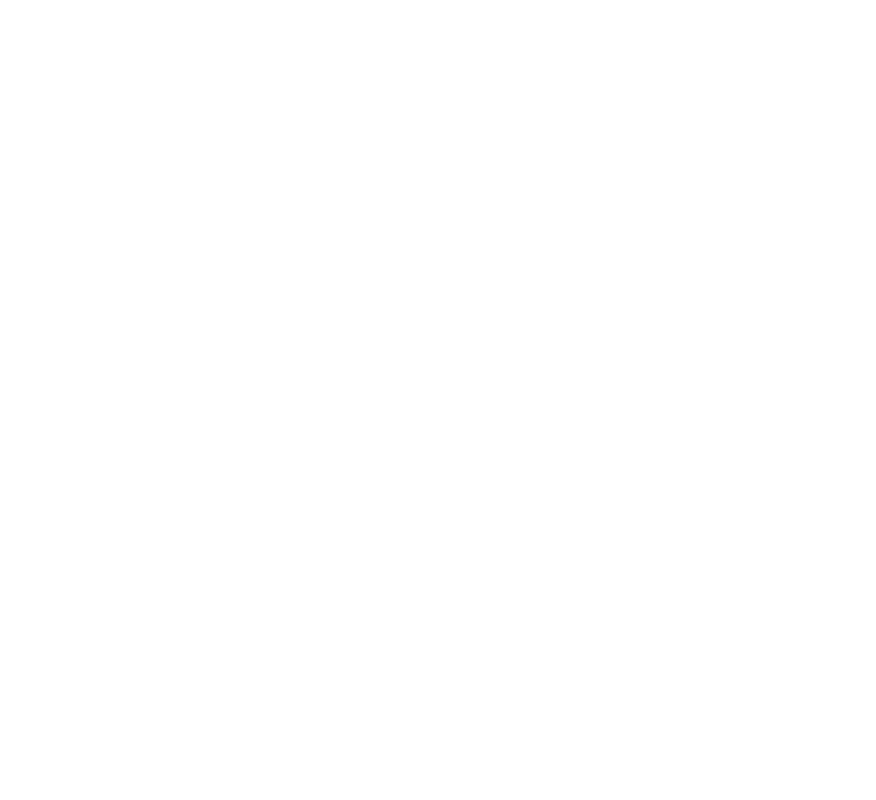
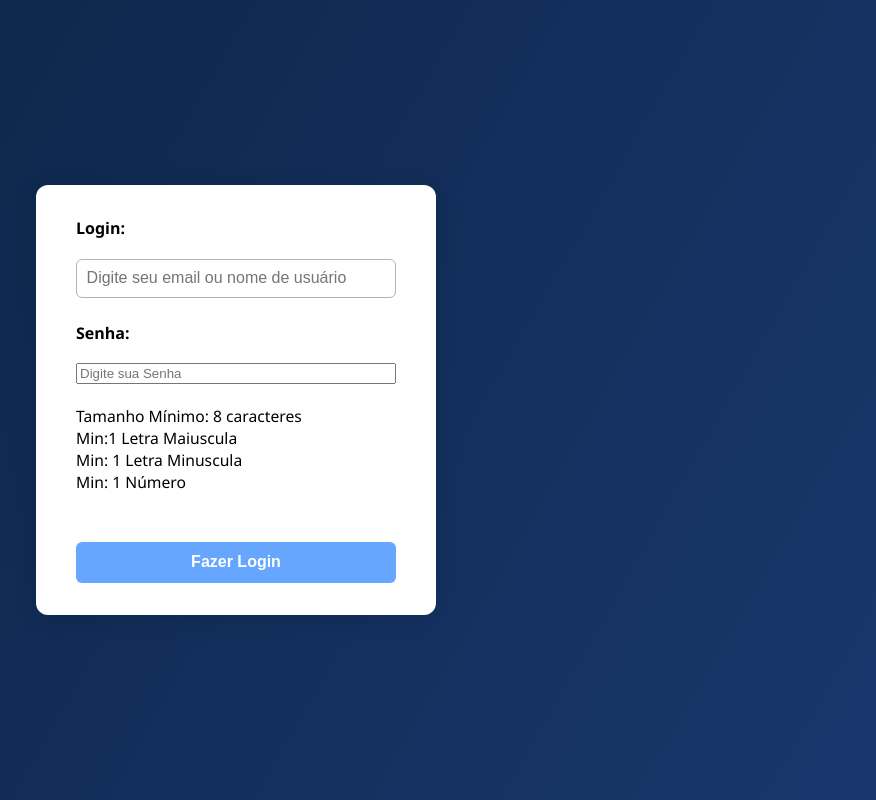
Before and after one commit to meirelesDiogo/ComplementarJS, a plain HTML site: page senha/index.html in a window 1280 px wide. Shown: the whole page, without its empty margins (404-1280 px from the left). Drawn offline with Linux system fonts and the light colour scheme.

Commit message:
projeto finalizado

```diff
--- a/imc/index.html
+++ b/imc/index.html
@@ -23,38 +23,6 @@
 
     </div>
 
-    <script>
-
-        function calculaIMC(){
-            let inputP = document.getElementById("peso");
-            let peso = inputP.value
-
-            let inputA = document.getElementById("altura");
-            let altura = inputA.value
-
-
-            let imc = peso / (altura * altura);
-
-            if (imc <= 18.5) {
-                document.getElementById("mensagem").textContent = "Cuidado! Você está abaixo do peso";
-            }
-            else if (imc > 18.5 && imc <= 24.9) {
-                document.getElementById("mensagem").textContent = "Peso Normal";
-            }
-            else if (imc >= 25 && imc <= 29.9) {
-                document.getElementById("mensagem").textContent = "Sobre Peso";
-            }
-            else if (imc >= 30 && imc <= 34.9) {
-                document.getElementById("mensagem").textContent = "Obesidade Grau 1";
-            }
-            else if (imc >= 35 && imc <= 39.9) {
-                document.getElementById("mensagem").textContent = "Obesidade Grau 2";
-            }
-            else if (imc >= 40) {
-                document.getElementById("mensagem").textContent = "Obesidade Grau 3 (Grave)";
-            }
-        }
-
-    </script>
+<script src="script.js"></script>
 </body>
 </html>
--- a/senha/index.html
+++ b/senha/index.html
@@ -0,0 +1,34 @@
+<!DOCTYPE html>
+<html lang="en">
+
+<head>
+    <meta charset="UTF-8">
+    <meta name="viewport" content="width=device-width, initial-scale=1.0">
+    <title>Document</title>
+    <link rel="stylesheet" href="styles.css">
+</head>
+
+<body>
+    <form action="#">
+        <label for="Login">Login:</label>
+        <input type="text" id="login" required placeholder="Digite seu email ou nome de usuário">
+        <label for="Senha">Senha:</label>
+        <input type="password" id="senha" required placeholder="Digite sua Senha">
+        <p>Tamanho Mínimo: 8 caracteres <br>
+        Min:1 Letra Maiuscula <br>
+    Min: 1 Letra Minuscula
+<br>
+Min: 1 Número</p>
+        <p id="mensagem"></p>
+        <button type="button" id="botao">Fazer Login</button>
+    </form>
+
+<script>
+
+
+</script
+<script src="script.js"></script>
+</body>
+</body>
+
+</html>
--- /dev/null
+++ b/senha/styles.css
@@ -0,0 +1,57 @@
+
+        body {
+            background: linear-gradient(120deg, #0a2342 0%, #19376d 100%);
+            font-family: 'Segoe UI', Tahoma, Geneva, Verdana, sans-serif;
+            min-height: 100vh;
+            margin: 0;
+            display: flex;
+            align-items: center;
+            justify-content: center;
+        }
+        form {
+            background: #fff;
+            padding: 2rem 2.5rem;
+            border-radius: 12px;
+            box-shadow: 0 4px 24px rgba(0,0,0,0.12);
+            display: flex;
+            flex-direction: column;
+            gap: 1rem;
+            min-width: 320px;
+        }
+        label {
+            font-weight: 600;
+            margin-bottom: 0.2rem;
+        }
+        input[type="text"] {
+            padding: 0.6rem;
+            border: 1px solid #b3b3b3;
+            border-radius: 6px;
+            font-size: 1rem;
+            margin-bottom: 0.5rem;
+            transition: border 0.2s;
+        }
+        input[type="text"]:focus {
+            border: 1.5px solid #66a6ff;
+            outline: none;
+        }
+        button {
+            background: #66a6ff;
+            color: #fff;
+            border: none;
+            padding: 0.7rem;
+            border-radius: 6px;
+            font-size: 1rem;
+            font-weight: 600;
+            cursor: pointer;
+            transition: background 0.2s;
+        }
+        button:hover {
+            background: #4e8edb;
+        }
+        p {
+            margin: 0.3rem 0;
+            font-size: 0.98rem;
+        }
+        #mensagem {
+            font-weight: bold;
+            margin-top: 0.5rem;
```
Also changed, not shown: imc/script.js (added, +30 -0 lines), senha/script.js (added, +23 -0 lines).
